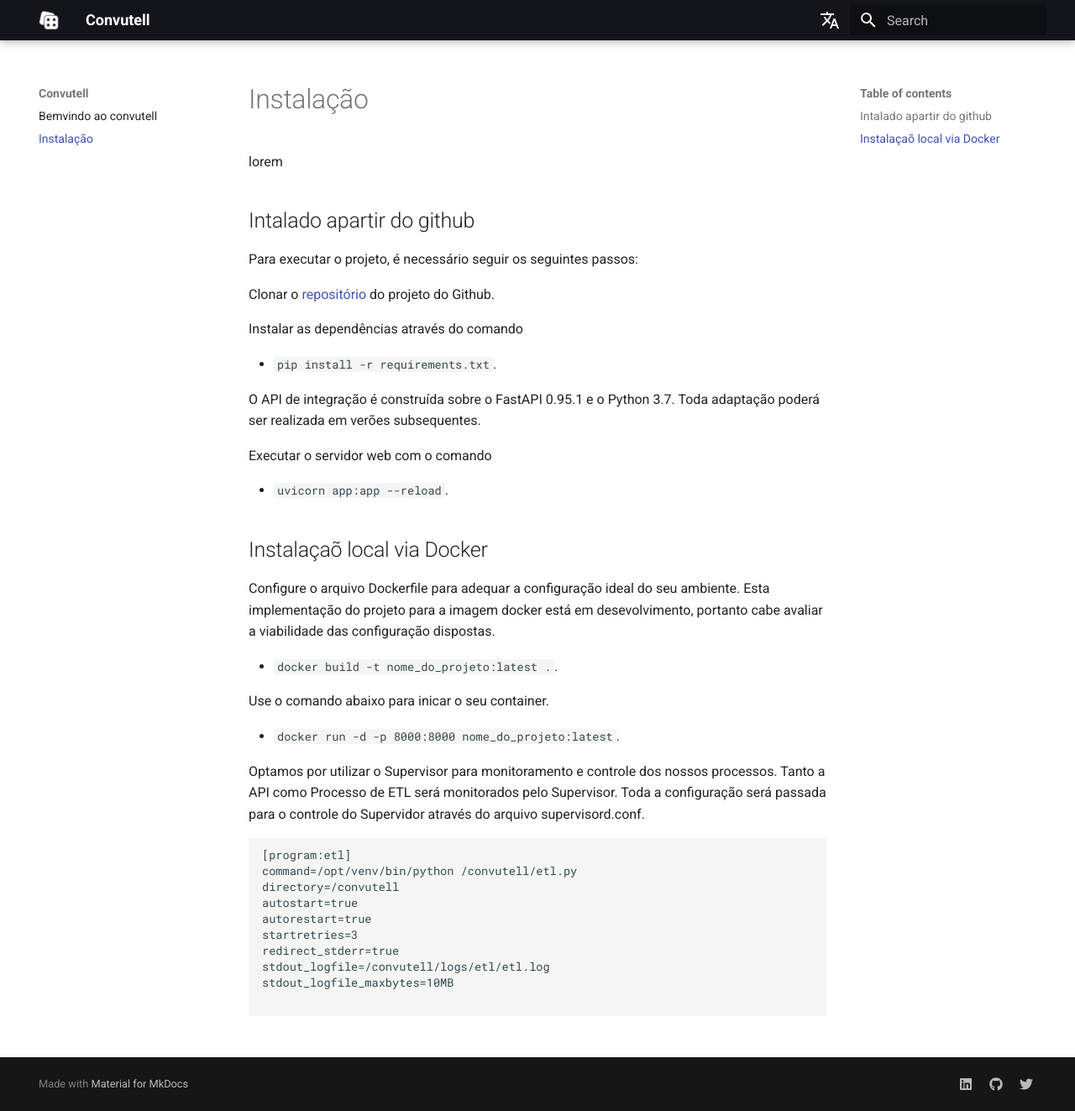
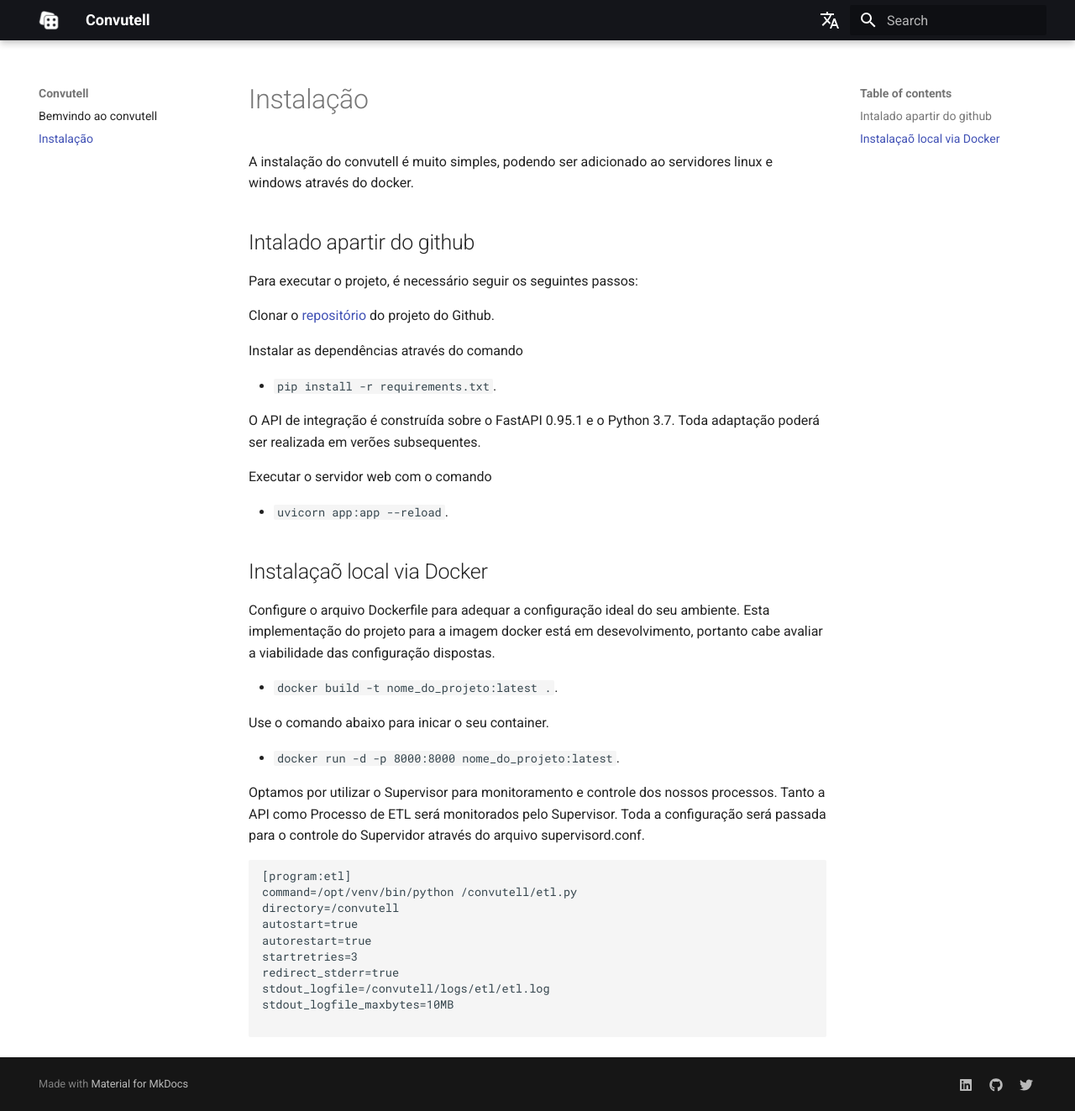
Before and after one commit to convutell/convutell, an MkDocs documentation site: the page built from docs/instalation.md, in a window 1280 px wide and 1323 px high. Shown: the whole window at 84% size. Built offline with MkDocs 1.6.1 and Material for MkDocs 9.7.7, drawn with Linux system fonts in a browser that asks for light colours; comment, search, counter and statistics services are not loaded.

Commit message:
instalation

```diff
--- a/docs/instalation.md
+++ b/docs/instalation.md
@@ -1,5 +1,6 @@
 # Instalação
-lorem
+
+A instalação do convutell é muito simples, podendo ser adicionado ao servidores linux e windows através do docker.
 
 ## Intalado apartir do github
 
```
